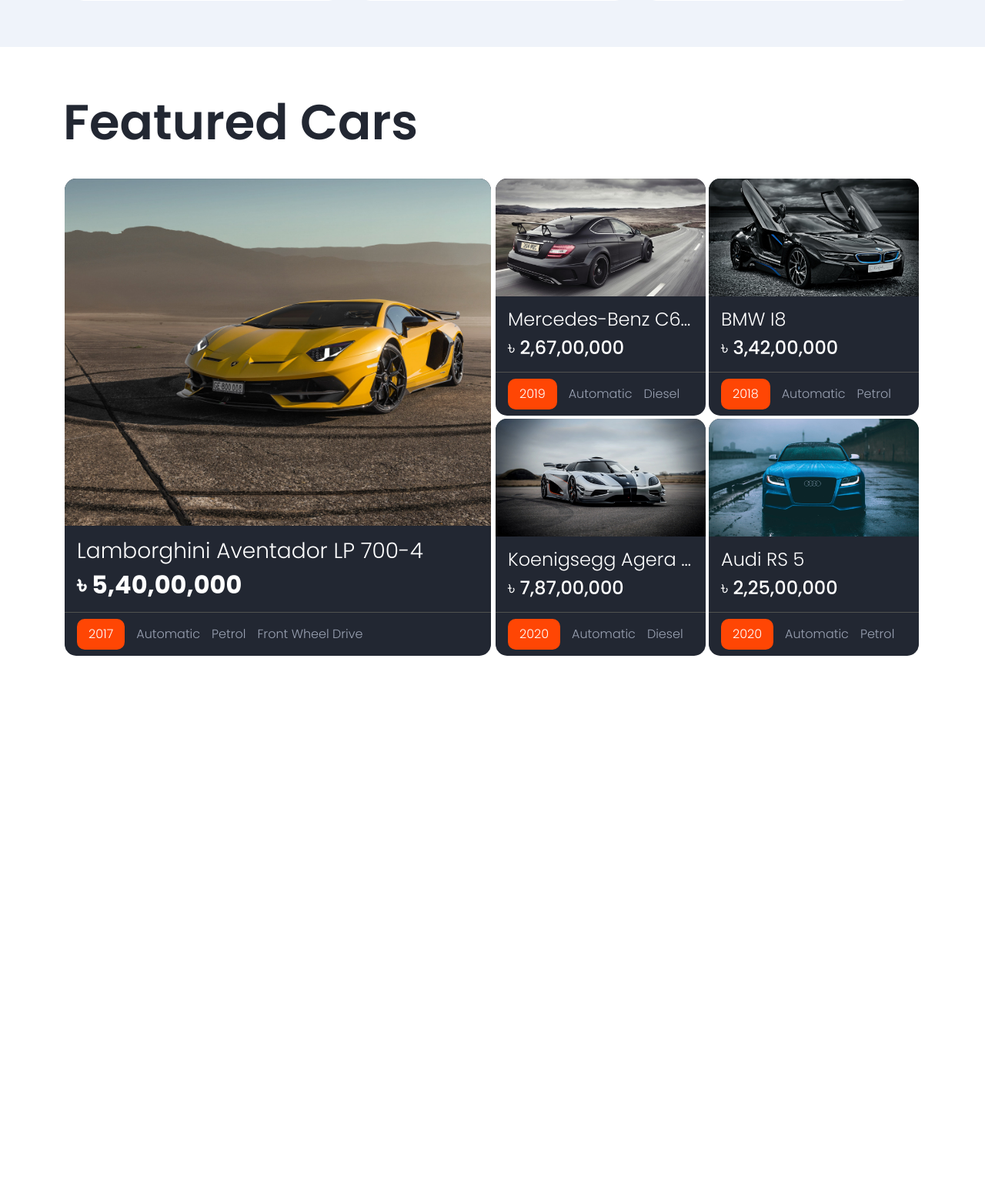
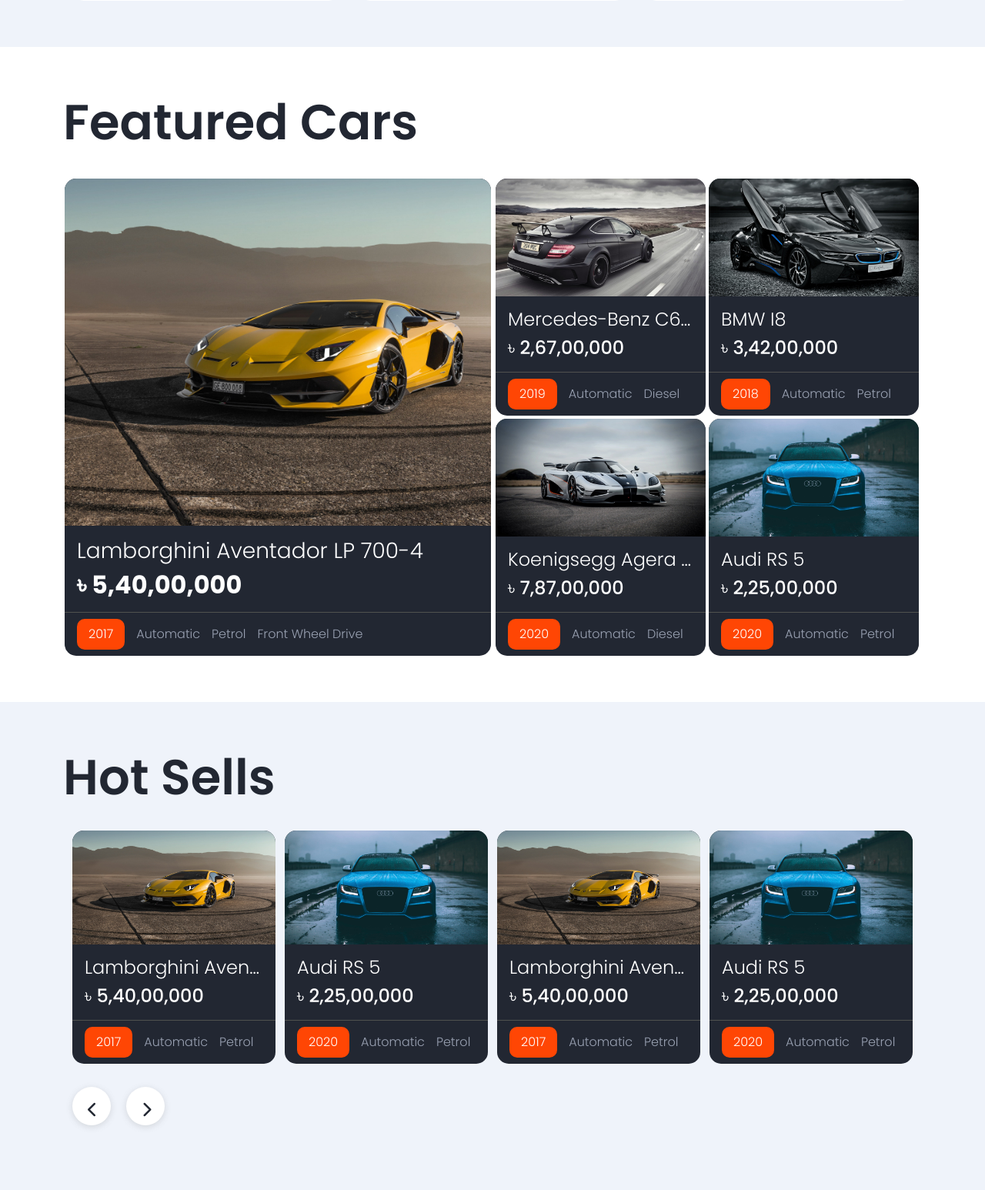
Before and after one commit to salehshakib/austhir-cars-website, a PHP site: page / in a window 1280 px wide. Shown: the part 1447-2993 px from the top of the page at 77% size. Before the commit the page ends 2299 px from the top, so only its background shows below. Run offline with PHP 8.4, Linux system fonts and the light colour scheme; some libraries are stand-ins or nearby versions.

Commit message:
hot sells section added

```diff
--- a/css/home-page.css
+++ b/css/home-page.css
@@ -283,6 +283,41 @@
 .austhir-footer-info + .austhir-footer-info {
   margin-left: 15px;
 }
+
+/*----------------------------------------
+        Top Sells Section Design
+-----------------------------------------*/
+.owl-prev,
+.owl-next {
+  margin-top: 30px;
+}
+
+.owl-prev:hover .fa-chevron-left,
+.owl-prev:focus .fa-chevron-left,
+.owl-next:hover .fa-chevron-right,
+.owl-next:focus .fa-chevron-right {
+  color: var(--austhir-orange);
+}
+.owl-next {
+  margin-left: 20px;
+}
+
+.fa-chevron-right,
+.fa-chevron-left {
+  height: 50px;
+  width: 50px;
+  display: inline-flex;
+  justify-content: center;
+  align-items: center;
+  font-size: 20px;
+  background-color: white;
+  color: var(--austhir-title-color);
+  padding: 20px;
+  border-radius: 50%;
+  box-shadow: rgba(99, 99, 99, 0.2) 0px 2px 8px 0px;
+  transition: 0.3s ease;
+}
+
 /*-----------------------------
         Tablet Design
 ------------------------------*/
--- a/index.html
+++ b/index.html
@@ -20,6 +20,14 @@
       src="https://kit.fontawesome.com/d1dbecc215.js"
       crossorigin="anonymous"
     ></script>
+    <!-- owl carousel stylesheet -->
+    <link
+      rel="stylesheet"
+      href="https://cdnjs.cloudflare.com/ajax/libs/OwlCarousel2/2.3.4/assets/owl.carousel.min.css"
+      integrity="sha512-tS3S5qG0BlhnQROyJXvNjeEM4UpMXHrQfTGmbQ1gKmelCxlSEBUaxhRBj/EFTzpbP4RVSrpEikbmdJobCvhE3g=="
+      crossorigin="anonymous"
+      referrerpolicy="no-referrer"
+    />
   </head>
   <body>
     <!-- header start -->
@@ -87,12 +95,16 @@
                   >
                 </li>
                 <li class="nav-item austhir-nav-item">
-                  <a class="nav-link austhir-nav-link active" href="#"
+                  <a
+                    class="nav-link austhir-nav-link active"
+                    href="#featured-car"
                     >Featured Cars</a
                   >
                 </li>
                 <li class="nav-item austhir-nav-item">
-                  <a class="nav-link austhir-nav-link" href="#">Hot Sells</a>
+                  <a class="nav-link austhir-nav-link" href="#hot-sells"
+                    >Hot Sells</a
+                  >
                 </li>
                 <li class="nav-item austhir-nav-item">
                   <a class="nav-link austhir-nav-link" href="#">About Us</a>
@@ -471,6 +483,7 @@
           <!-- featured cards -->
           <div class="row row-cols-1 row-cols-md-1 row-cols-xl-2 g-1">
             <div class="col d-none d-xl-block">
+              <a href="#">
                 <div class="card h-100 austhir-card austhir-hot-card">
                   <div class="austhir-card-image">
                     <img
@@ -492,11 +505,14 @@
                     <p class="austhir-footer-info">Front Wheel Drive</p>
                   </div>
                 </div>
+              </a>
             </div>
             <div class="col">
+              <!-- for desktop -->
               <div class="row row-cols-1 row-cols-md-2 gx-1 d-none d-xl-flex">
                 <!-- hot card for mobile -->
                 <div class="col d-block d-xl-none">
+                  <a href="#">
                     <div class="card h-100 austhir-card">
                       <div class="austhir-card-image">
                         <img
@@ -519,8 +535,10 @@
                         <p class="austhir-footer-info">Petrol</p>
                       </div>
                     </div>
+                  </a>
                 </div>
                 <div class="col">
+                  <a href="#">
                     <div class="card h-100 austhir-card">
                       <div class="austhir-card-image">
                         <img
@@ -543,8 +561,10 @@
                         <p class="austhir-footer-info">Diesel</p>
                       </div>
                     </div>
+                  </a>
                 </div>
                 <div class="col d-none d-xl-block">
+                  <a href="#">
                     <div class="card h-100 austhir-card">
                       <div class="austhir-card-image">
                         <img
@@ -565,8 +585,10 @@
                         <p class="austhir-footer-info">Petrol</p>
                       </div>
                     </div>
+                  </a>
                 </div>
               </div>
+              <!-- for tablets -->
               <div class="row row-cols-1 row-cols-md-2 g-1 d-flex d-xl-none">
                 <!-- hot card for mobile -->
                 <div class="col d-block d-xl-none">
@@ -642,6 +664,7 @@
               </div>
               <div class="row row-cols-md-2 g-1">
                 <div class="col d-block d-xl-none">
+                  <a href="#">
                     <div class="card h-100 austhir-card">
                       <div class="austhir-card-image">
                         <img
@@ -662,8 +685,10 @@
                         <p class="austhir-footer-info">Petrol</p>
                       </div>
                     </div>
+                  </a>
                 </div>
                 <div class="col">
+                  <a href="#">
                     <div class="card h-100 austhir-card">
                       <div class="austhir-card-image">
                         <img
@@ -686,8 +711,10 @@
                         <p class="austhir-footer-info">Diesel</p>
                       </div>
                     </div>
+                  </a>
                 </div>
                 <div class="col d-none d-xl-block">
+                  <a href="#">
                     <div class="card h-100 austhir-card">
                       <div class="austhir-card-image">
                         <img
@@ -708,9 +735,187 @@
                         <p class="austhir-footer-info">Petrol</p>
                       </div>
                     </div>
+                  </a>
                 </div>
               </div>
             </div>
+          </div>
+        </div>
+      </section>
+
+      <!-- hot sells section  -->
+      <section id="hot-sells" class="container">
+        <h2 class="section-title text-center text-lg-start">Hot Sells</h2>
+        <div class="row">
+          <div class="austhir-carousel owl-carousel">
+            <a href="#">
+              <div class="card h-100 austhir-card">
+                <div class="austhir-card-image">
+                  <img
+                    src="images/lamborghini.jpg"
+                    class="card-img-top"
+                    alt="image of an aventador"
+                  />
+                </div>
+                <div class="card-body">
+                  <h4 class="card-title austhir-card-title">
+                    Lamborghini Aventador LP 700-4
+                  </h4>
+                  <h4 class="card-text austhir-card-price">৳ 5,40,00,000</h4>
+                </div>
+                <div class="card-footer austhir-card-footer">
+                  <p class="year-badge austhir-footer-info">2017</p>
+                  <p class="austhir-footer-info">Automatic</p>
+                  <p class="austhir-footer-info">Petrol</p>
+                </div>
+              </div>
+            </a>
+            <a href="#">
+              <div class="card h-100 austhir-card">
+                <div class="austhir-card-image">
+                  <img
+                    src="images/audi.jpg"
+                    class="card-img-top"
+                    alt="image of an audi rs5"
+                  />
+                </div>
+                <div class="card-body">
+                  <h4 class="card-title austhir-card-title">Audi RS 5</h4>
+                  <h4 class="card-text austhir-card-price">৳ 2,25,00,000</h4>
+                </div>
+                <div class="card-footer austhir-card-footer">
+                  <p class="year-badge austhir-footer-info">2020</p>
+                  <p class="austhir-footer-info">Automatic</p>
+                  <p class="austhir-footer-info">Petrol</p>
+                </div>
+              </div>
+            </a>
+            <a href="#">
+              <div class="card h-100 austhir-card">
+                <div class="austhir-card-image">
+                  <img
+                    src="images/lamborghini.jpg"
+                    class="card-img-top"
+                    alt="image of an aventador"
+                  />
+                </div>
+                <div class="card-body">
+                  <h4 class="card-title austhir-card-title">
+                    Lamborghini Aventador LP 700-4
+                  </h4>
+                  <h4 class="card-text austhir-card-price">৳ 5,40,00,000</h4>
+                </div>
+                <div class="card-footer austhir-card-footer">
+                  <p class="year-badge austhir-footer-info">2017</p>
+                  <p class="austhir-footer-info">Automatic</p>
+                  <p class="austhir-footer-info">Petrol</p>
+                </div>
+              </div>
+            </a>
+            <a href="#">
+              <div class="card h-100 austhir-card">
+                <div class="austhir-card-image">
+                  <img
+                    src="images/audi.jpg"
+                    class="card-img-top"
+                    alt="image of an audi rs5"
+                  />
+                </div>
+                <div class="card-body">
+                  <h4 class="card-title austhir-card-title">Audi RS 5</h4>
+                  <h4 class="card-text austhir-card-price">৳ 2,25,00,000</h4>
+                </div>
+                <div class="card-footer austhir-card-footer">
+                  <p class="year-badge austhir-footer-info">2020</p>
+                  <p class="austhir-footer-info">Automatic</p>
+                  <p class="austhir-footer-info">Petrol</p>
+                </div>
+              </div>
+            </a>
+            <a href="#">
+              <div class="card h-100 austhir-card">
+                <div class="austhir-card-image">
+                  <img
+                    src="images/lamborghini.jpg"
+                    class="card-img-top"
+                    alt="image of an aventador"
+                  />
+                </div>
+                <div class="card-body">
+                  <h4 class="card-title austhir-card-title">
+                    Lamborghini Aventador LP 700-4
+                  </h4>
+                  <h4 class="card-text austhir-card-price">৳ 5,40,00,000</h4>
+                </div>
+                <div class="card-footer austhir-card-footer">
+                  <p class="year-badge austhir-footer-info">2017</p>
+                  <p class="austhir-footer-info">Automatic</p>
+                  <p class="austhir-footer-info">Petrol</p>
+                </div>
+              </div>
+            </a>
+            <a href="#">
+              <div class="card h-100 austhir-card">
+                <div class="austhir-card-image">
+                  <img
+                    src="images/audi.jpg"
+                    class="card-img-top"
+                    alt="image of an audi rs5"
+                  />
+                </div>
+                <div class="card-body">
+                  <h4 class="card-title austhir-card-title">Audi RS 5</h4>
+                  <h4 class="card-text austhir-card-price">৳ 2,25,00,000</h4>
+                </div>
+                <div class="card-footer austhir-card-footer">
+                  <p class="year-badge austhir-footer-info">2020</p>
+                  <p class="austhir-footer-info">Automatic</p>
+                  <p class="austhir-footer-info">Petrol</p>
+                </div>
+              </div>
+            </a>
+            <a href="#">
+              <div class="card h-100 austhir-card">
+                <div class="austhir-card-image">
+                  <img
+                    src="images/lamborghini.jpg"
+                    class="card-img-top"
+                    alt="image of an aventador"
+                  />
+                </div>
+                <div class="card-body">
+                  <h4 class="card-title austhir-card-title">
+                    Lamborghini Aventador LP 700-4
+                  </h4>
+                  <h4 class="card-text austhir-card-price">৳ 5,40,00,000</h4>
+                </div>
+                <div class="card-footer austhir-card-footer">
+                  <p class="year-badge austhir-footer-info">2017</p>
+                  <p class="austhir-footer-info">Automatic</p>
+                  <p class="austhir-footer-info">Petrol</p>
+                </div>
+              </div>
+            </a>
+            <a href="#">
+              <div class="card h-100 austhir-card">
+                <div class="austhir-card-image">
+                  <img
+                    src="images/audi.jpg"
+                    class="card-img-top"
+                    alt="image of an audi rs5"
+                  />
+                </div>
+                <div class="card-body">
+                  <h4 class="card-title austhir-card-title">Audi RS 5</h4>
+                  <h4 class="card-text austhir-card-price">৳ 2,25,00,000</h4>
+                </div>
+                <div class="card-footer austhir-card-footer">
+                  <p class="year-badge austhir-footer-info">2020</p>
+                  <p class="austhir-footer-info">Automatic</p>
+                  <p class="austhir-footer-info">Petrol</p>
+                </div>
+              </div>
+            </a>
           </div>
         </div>
       </section>
@@ -724,8 +929,40 @@
     ></script>
     <!-- jQuery CDN  -->
     <script src="https://code.jquery.com/jquery-2.2.4.min.js"></script>
+    <!-- owl carousel js -->
+    <script
+      src="https://cdnjs.cloudflare.com/ajax/libs/OwlCarousel2/2.3.4/owl.carousel.min.js"
+      integrity="sha512-bPs7Ae6pVvhOSiIcyUClR7/q2OAsRiovw4vAkX+zJbw3ShAeeqezq50RIIcIURq7Oa20rW2n2q+fyXBNcU9lrw=="
+      crossorigin="anonymous"
+      referrerpolicy="no-referrer"
+    ></script>
     <!-- custom js  -->
     <script src="js/home-page.js"></script>
     <script src="js/dropdown.js"></script>
+    <script>
+      $(".austhir-carousel").owlCarousel({
+        loop: true,
+        margin: 12,
+        nav: true,
+        navText: [
+          "<i class='fas fa-chevron-left'></i>",
+          "<i class='fas fa-chevron-right'></i>",
+        ],
+        responsive: {
+          0: {
+            items: 1,
+          },
+          768: {
+            items: 2,
+          },
+          992: {
+            items: 3,
+          },
+          1250: {
+            items: 4,
+          },
+        },
+      });
+    </script>
   </body>
 </html>
```
Lines whose indentation alone changed are shown as unchanged.
